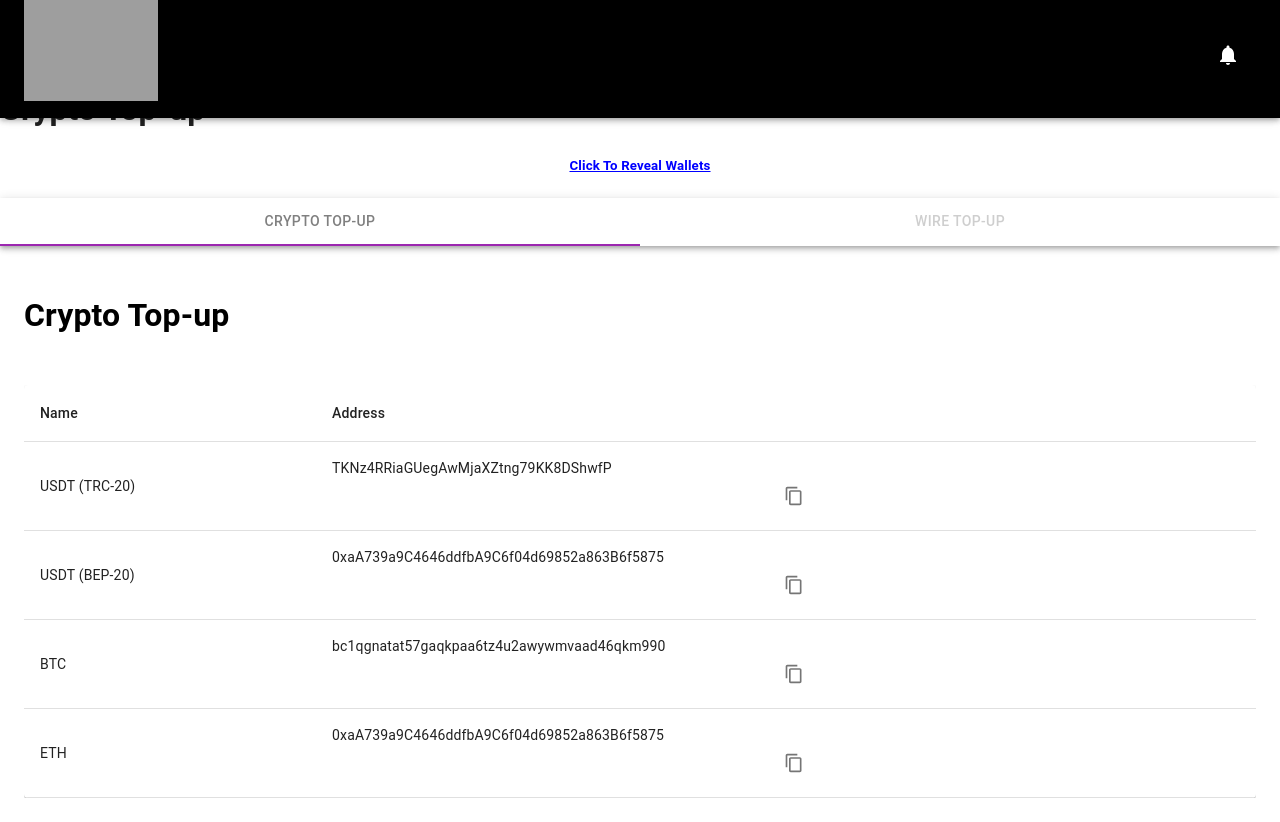
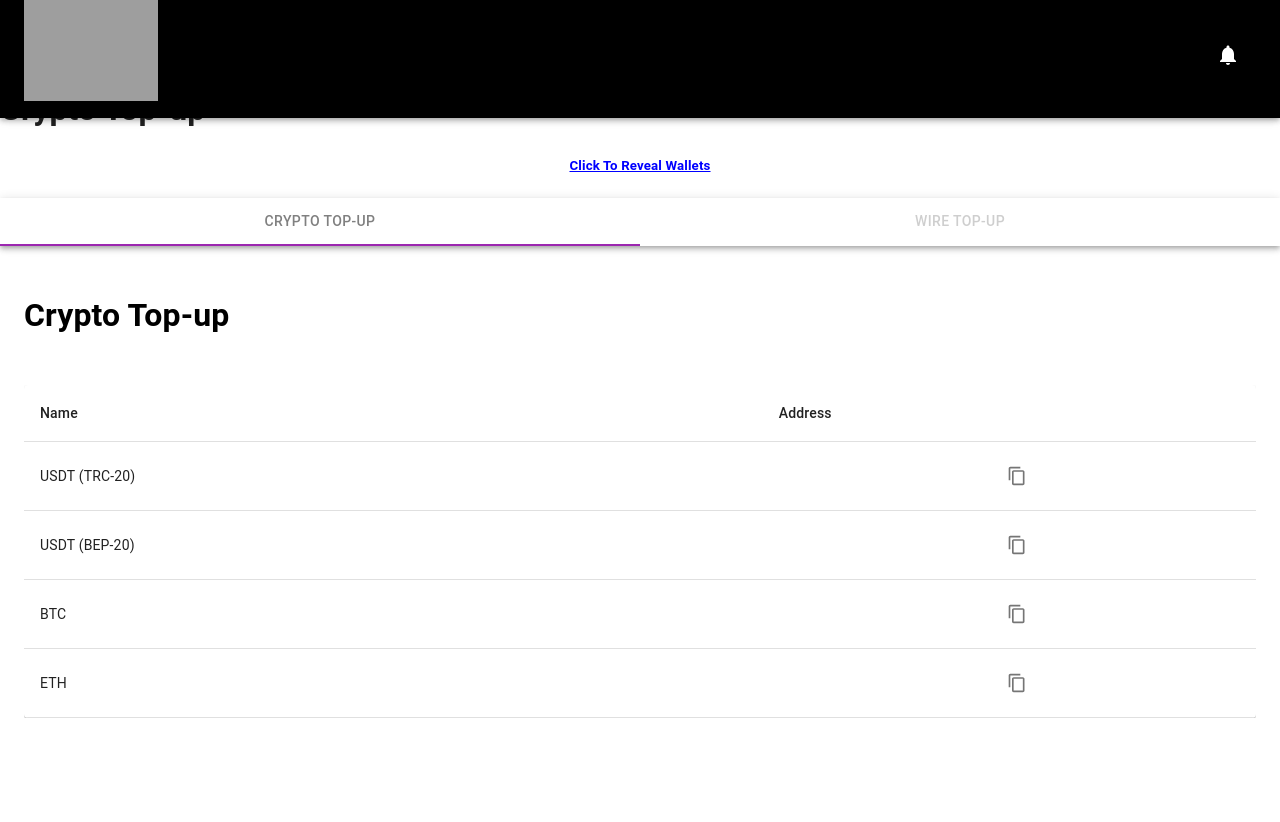
Before and after one commit to salmien123/xagentsupport, a React (Create React App) app: page /payment in a window 1280 px wide. Both pictures are taken after a click on the element "Click To Reveal Wallets". After the commit the page ends 800 px from the top, so only its background shows below. Built offline with nearby package versions, Linux system fonts and the light colour scheme; grey boxes are pictures that could not be loaded.

Commit message:
payment page done

```diff
--- a/src/pages/payment/DepositForm.css
+++ b/src/pages/payment/DepositForm.css
@@ -4,7 +4,7 @@
     padding: 20px;
     border: 1px solid #ddd;
     border-radius: 8px;
-    background-color: #f9f9f9;
+    background-color: #e6dbdb;
   }
 
   h2 {
@@ -44,7 +44,7 @@
   }
 
   button:hover {
-    background-color: #333;
+    background-color: #0f0f0f;
   }
 
   .error {
--- a/src/pages/payment/Table.jsx
+++ b/src/pages/payment/Table.jsx
@@ -6,10 +6,10 @@
   const [copied, setCopied] = useState({}); // Store which row and field was copied
 
   const rows = [
-    { name: 'USDT (TRC-20)', address: 'TKNz4RRiaGUegAwMjaXZtng79KK8DShwfP' },
-    { name: 'USDT (BEP-20)', address: '0xaA739a9C4646ddfbA9C6f04d69852a863B6f5875' },
-    { name: 'BTC', address: 'bc1qgnatat57gaqkpaa6tz4u2awywmvaad46qkm990' },
-    { name: 'ETH', address: '0xaA739a9C4646ddfbA9C6f04d69852a863B6f5875' },
+    { name: 'USDT (TRC-20)', address: '' },
+    { name: 'USDT (BEP-20)', address: '' },
+    { name: 'BTC', address: '' },
+    { name: 'ETH', address: '' },
   ];
 
   const handleCopy = (text, field) => {
```
